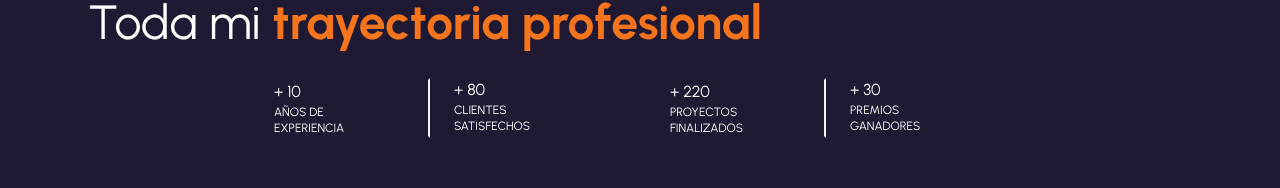
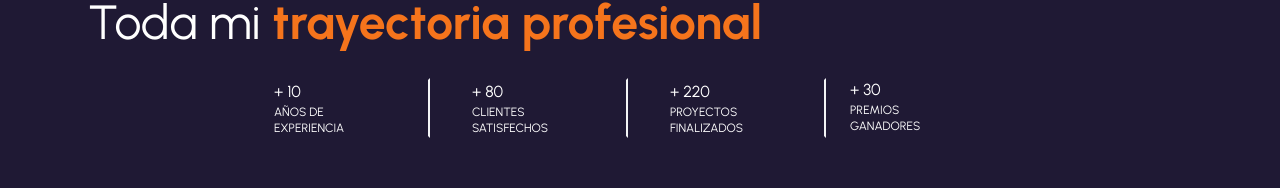
Before and after one commit to fantasyfuerte/portfolio-landing-page, a Next.js app: page /about-me in a window 1280 px wide. Shown: the part 162-350 px from the top of the page. Built offline with nearby package versions, Linux system fonts and the light colour scheme.

Commit message:
Fixing classname of counter

```diff
--- a/src/components/counter-services.tsx
+++ b/src/components/counter-services.tsx
@@ -11,8 +11,10 @@ function CounterServices() {
           <div key={id} className={`${lineRight && "ltr"}`}>
             <div
               className={`${
-                lineRightMobile &&
-                "px-4 border-2 border-transparent md:border-e-gray-100"
+                lineRight &&
+                `px-4 border-2 border-transparent md:border-e-gray-100 ${
+                  lineRightMobile && "border-e-gray-100"
+                }`
               }`}
             >
               <p>
```
